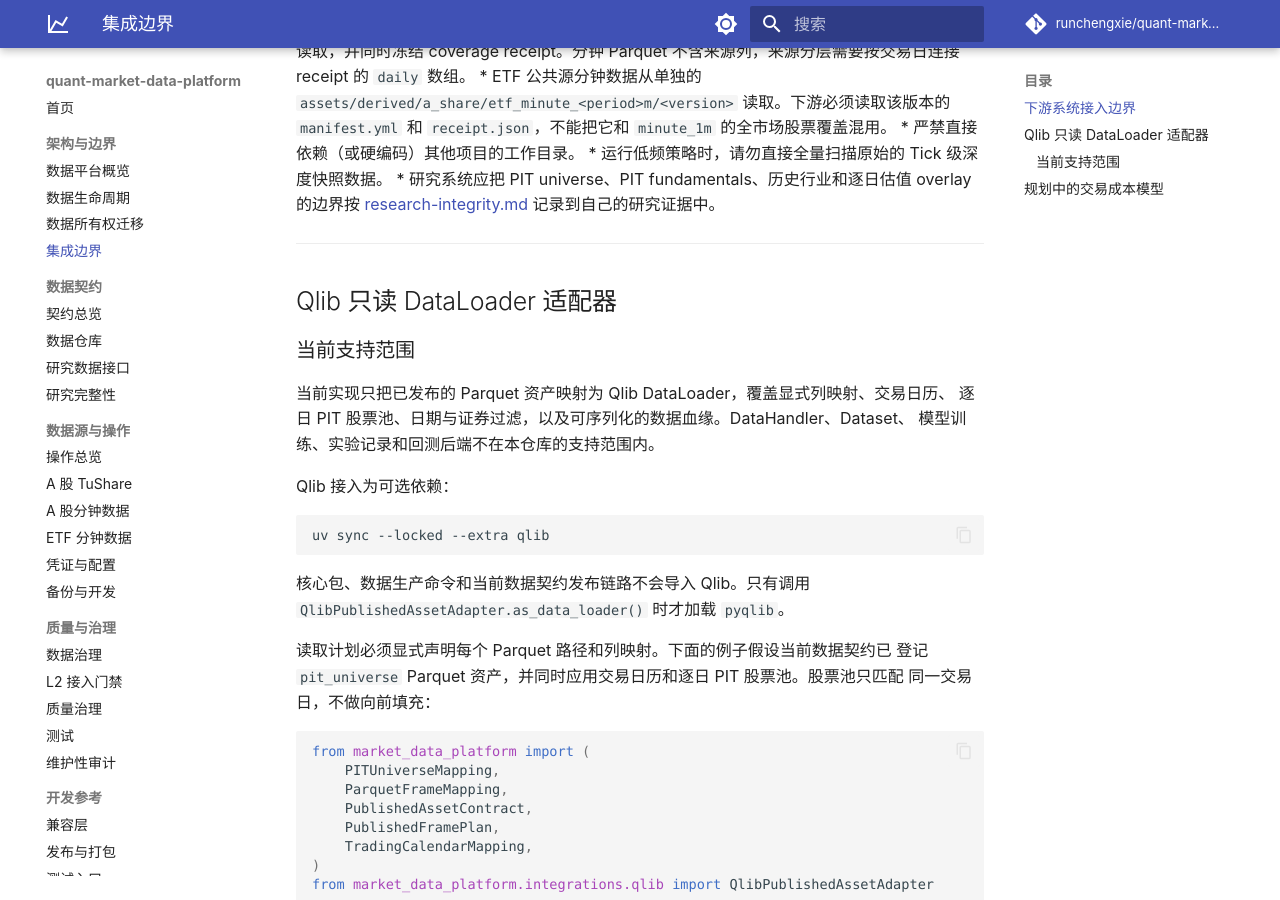
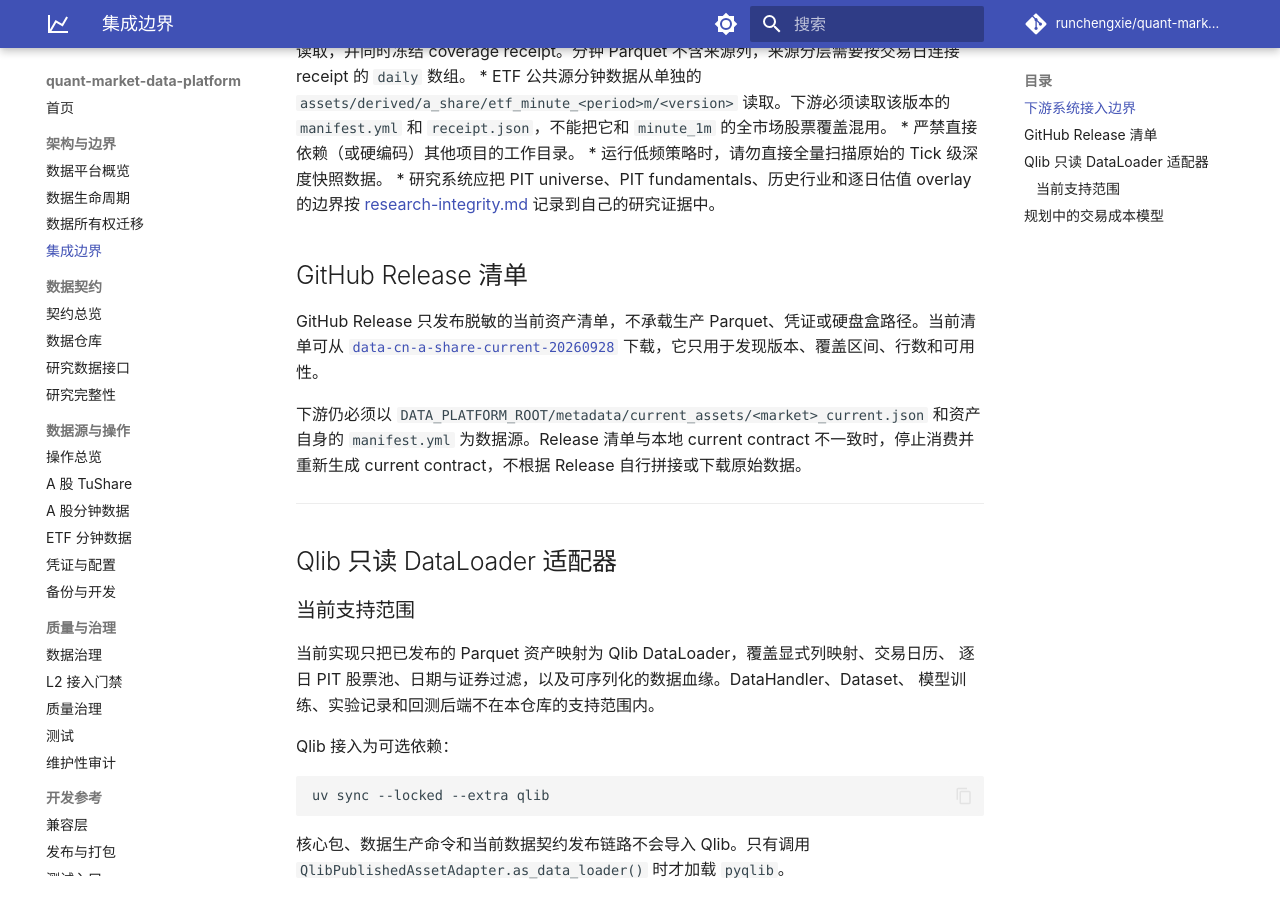
Before and after one commit to runchengxie/quant-market-data-platform, an MkDocs documentation site: the page built from docs/integrations.md, in a window 1280 px wide and 900 px high, scrolled down 827 px. Built offline with MkDocs 1.6.1 and Material for MkDocs 9.7.7, drawn with Linux system fonts in a browser that asks for light colours; comment, search, counter and statistics services are not loaded.

Commit message:
docs: document sanitized GitHub release manifest
CI passed after documentation style fix.

```diff
--- a/docs/integrations.md
+++ b/docs/integrations.md
@@ -40,6 +40,16 @@ paths:
 * 运行低频策略时，请勿直接全量扫描原始的 Tick 级深度快照数据。
 * 研究系统应把 PIT universe、PIT fundamentals、历史行业和逐日估值 overlay 的边界按
   [research-integrity.md](research-integrity.md) 记录到自己的研究证据中。
+
+## GitHub Release 清单
+
+GitHub Release 只发布脱敏的当前资产清单，不承载生产 Parquet、凭证或硬盘盒路径。当前清单可从
+[`data-cn-a-share-current-20260928`](https://github.com/runchengxie/quant-market-data-platform/releases/tag/data-cn-a-share-current-20260928)
+下载，它只用于发现版本、覆盖区间、行数和可用性。
+
+下游仍必须以 `DATA_PLATFORM_ROOT/metadata/current_assets/<market>_current.json` 和资产自身的
+`manifest.yml` 为数据源。Release 清单与本地 current contract 不一致时，停止消费并重新生成
+current contract，不根据 Release 自行拼接或下载原始数据。
 
 ---
 
```
